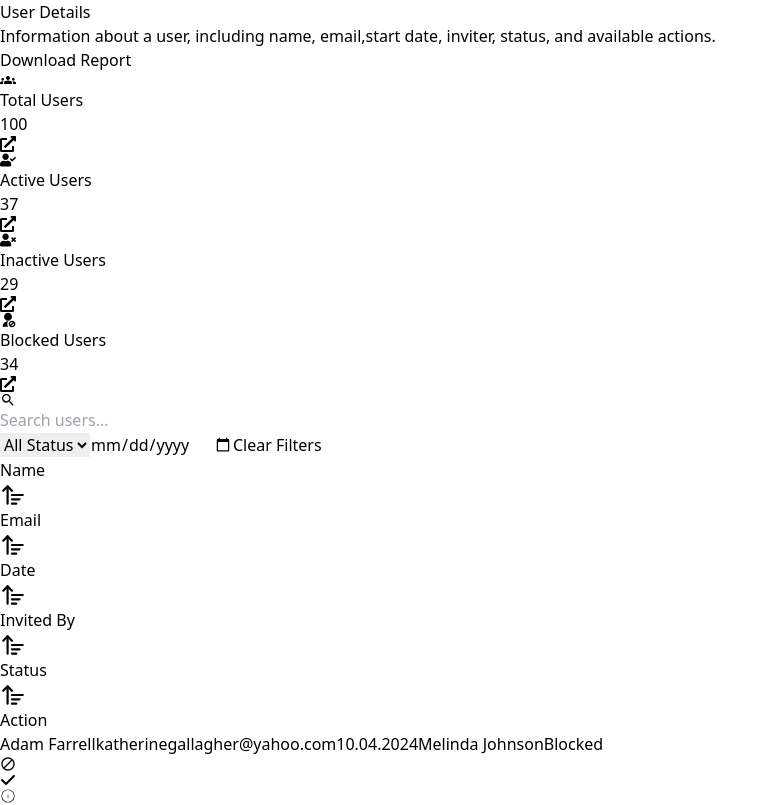
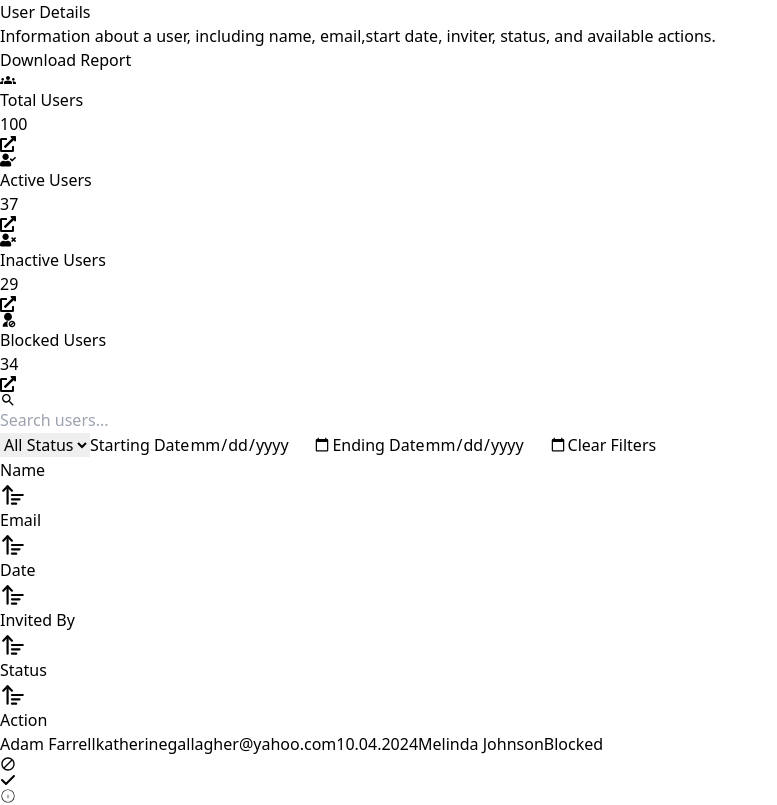
Before and after one commit to httpsvishal/mitigata-task, a React (Vite) app: page / in a window 1280 px wide. Shown: the top 805 px of the page, without its empty margins (0-777 px from the left). Built offline with nearby package versions, Linux system fonts and the light colour scheme.

Commit message:
date range filter applied

```diff
--- a/src/components/Filters.jsx
+++ b/src/components/Filters.jsx
@@ -6,33 +6,49 @@ const Filters = ({ setSelectedUsers }) => {
   const [searchTerm, setSearchTerm] = useState("");
   const [status, setStatus] = useState("all");
   const [selectedDate, setSelectedDate] = useState("");
+  const [startingDate, setStartingDate] = useState("");
+  const [endingDate, setEndingDate] = useState("");
 
   const handleClear = () => {
     setSearchTerm("");
     setStatus("all");
     setSelectedDate("");
+    setStartingDate("");
+    setEndingDate("");
     setSelectedUsers(Records);
   };
 
   const handleSearchChange = (e) => {
     const value = e.target.value;
     setSearchTerm(value);
-    filterUsers(value, status, selectedDate);
+    filterUsers(value, status, selectedDate, startingDate, endingDate);
   };
 
   const handleStatusChange = (e) => {
     const value = e.target.value;
     setStatus(value);
-    filterUsers(searchTerm, value, selectedDate);
+    filterUsers(searchTerm, value, selectedDate, startingDate, endingDate);
   };
 
   const handleDateChange = (e) => {
     const value = e.target.value; // YYYY-MM-DD from input
     setSelectedDate(value);
-    filterUsers(searchTerm, status, value);
+    filterUsers(searchTerm, status, value, startingDate, endingDate);
   };
 
-  const filterUsers = (search, statusFilter, dateFilter) => {
+  const handleDateChangeStarting = (e) => {
+    const value = e.target.value; // YYYY-MM-DD from input
+    setStartingDate(value);
+    filterUsers(searchTerm, status, selectedDate, value, endingDate);
+  };
+
+  const handleDateChangeEnding = (e) => {
+    const value = e.target.value; // YYYY-MM-DD from input
+    setEndingDate(value);
+    filterUsers(searchTerm, status, selectedDate, startingDate, value);
+  };
+
+  const filterUsers = (search, statusFilter, dateFilter, startingDate, endingDate) => {
     let filteredUsers = Records.filter((user) =>
       user.about.name.toLowerCase().includes(search.trim().toLowerCase())
     );
@@ -50,10 +66,29 @@ const Filters = ({ setSelectedUsers }) => {
       );
     }
 
+    if (startingDate) {
+      filteredUsers = filteredUsers.filter(
+        (user) => {
+          const formattedUserDate = user.details.date.split(".").reverse().join("-");
+          return formattedUserDate >= startingDate;
+        }
+      );
+    }
+
+    if (endingDate) {
+      filteredUsers = filteredUsers.filter(
+        (user) => {
+          const formattedUserDate = user.details.date.split(".").reverse().join("-");
+          return formattedUserDate <= endingDate;
+        }
+      );
+    }
+
     setSelectedUsers(filteredUsers);
   };
+
   return (
-    <div className="flex justify-between mb-8  text-lg font-medium items-center">
+    <div className="flex justify-between mb-8 text-lg font-medium items-center">
       <div className="relative border">
         <MdSearch className="absolute left-3 top-1/2 transform -translate-y-1/2 text-gray-500" />
         <input
@@ -65,7 +100,7 @@ const Filters = ({ setSelectedUsers }) => {
         />
       </div>
 
-      <div className="flex gap-8">
+      <div className="flex items-center gap-4">
         <select
           value={status}
           onChange={handleStatusChange}
@@ -76,13 +111,19 @@ const Filters = ({ setSelectedUsers }) => {
           <option value="Inactive">Inactive</option>
           <option value="Blocked">Blocked</option>
         </select>
+        Starting Date
+        <input type="date" value={startingDate} onChange={handleDateChangeStarting} placeholder="Enter Starting Date"
+        className="border p-2 px-4 rounded-lg focus:outline-none focus:ring-2 focus:ring-black" />
+        Ending Date
+        <input type="date" value={endingDate} onChange={handleDateChangeEnding} placeholder="Enter Ending Date"
+        className="border p-2 px-4 rounded-lg focus:outline-none focus:ring-2 focus:ring-black" />
 
-        <input
+        {/* <input
           type="date"
           value={selectedDate}
           onChange={handleDateChange}
           className="border p-2 rounded-lg focus:outline-none focus:ring-2 focus:ring-black"
-        />
+        /> */}
         <button onClick={handleClear} className="bg-white px-4 py-2 rounded-md">
           Clear Filters
         </button>
```
